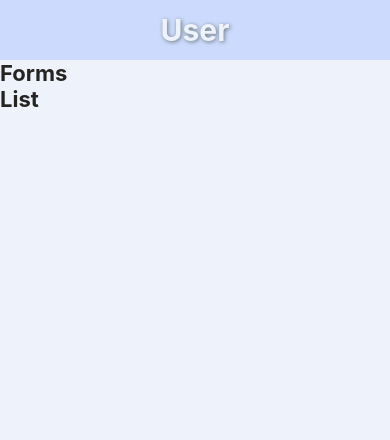
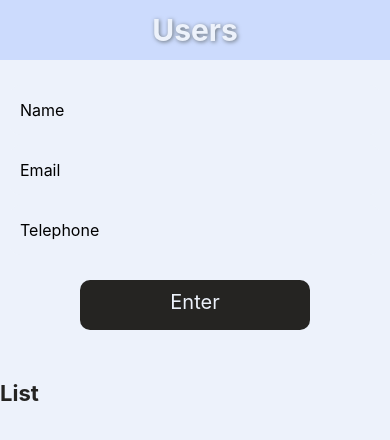
Before and after one commit to stelltriz/localizadorReactNative, a React Native app: screen / in a window 390 px wide. Shown: the top 440 px of the page. Built offline with nearby package versions, Linux system fonts and the light colour scheme.

Commit message:
atualizado

```diff
--- a/src/componentes/Formulario.jsx
+++ b/src/componentes/Formulario.jsx
@@ -1,18 +1,81 @@
-import {View, StyleSheet, Text } from "react-native"
+import { useState } from "react"
+import {View, StyleSheet, TextInput, TouchableOpacity, Text } from "react-native"
 
 export function Formulario(){
+
+    const [nome, setNome] = useState('')
+    const [email, setEmail] = useState('')
+    const [telefone, setTelefone] = useState('')
+
     return(
-        <View>
-            <Text style={estilos.texto}>Forms</Text>
+        <View style = {estilos.container}>
+            <TextInput
+                style={estilos.campo}
+                placeholder="Name"
+                keyboardType='default'
+                onChangeText={setNome}        //evento
+                value={nome}
+            />
+
+            <TextInput
+                style={estilos.campo}
+                placeholder="Email"
+                keyboardType='email-address'
+                onChangeText={setEmail}        //evento
+                value={email}
+            />
+
+            <TextInput
+                style={estilos.campo}
+                placeholder="Telephone"
+                keyboardType='phone-pad'
+                onChangeText={setTelefone}        //evento
+                value={telefone}
+            />
+
+            <TouchableOpacity style={estilos.botao}>
+                <Text style={estilos.botaoText}>Enter</Text>
+            </TouchableOpacity>
+
         </View>
     )
 }
 
 const estilos = StyleSheet.create({
-    texto: {
-        color:'#252422',
-        fontWeight: 'bold',
-        fontSize: 22,
+
+    container: {
+        paddingHorizontal: 5,
+        paddingVertical: 10,
+        marginVertical: 10
+    },
+
+    campo: {
+        alignSelf: 'center',
+        height: 50,
+        width: 370,
+        backgroundColor: '#edf2fb',
+        color: 'black',
+        marginVertical: 5,
+        padding: 10,
+        borderRadius: 10,
+        fontSize: 16,
+        elevation: 6
+    },
+    botao: {
+        alignSelf: 'center',
+        marginTop: 20,
+        height: 50,
+        width: 230,
+        alignItems: 'center',
+        backgroundColor: '#252422',
+        marginVertical: 5,
+        padding: 10,
+        borderRadius: 10,
+        fontSize: 16,
+    },
+
+    botaoText:{
+        color: '#edf2fb',
+        fontSize: 20
     }
-
 })
--- a/src/componentes/Lista.jsx
+++ b/src/componentes/Lista.jsx
@@ -13,6 +13,7 @@ const estilos = StyleSheet.create({
         color:'#252422',
         fontWeight: 'bold',
         fontSize: 22,
+        paddingTop: 25,
     }
 
 })
--- a/src/pages/Usuarios.jsx
+++ b/src/pages/Usuarios.jsx
@@ -6,7 +6,7 @@ import { Lista } from "../componentes/Lista"
 export function Usuarios(){
     return(
         <View style={estilos.container}>
-            <Header titulo="User"/>
+            <Header titulo="Users"/>
             <Formulario />
             <Lista />
         </View>
```
